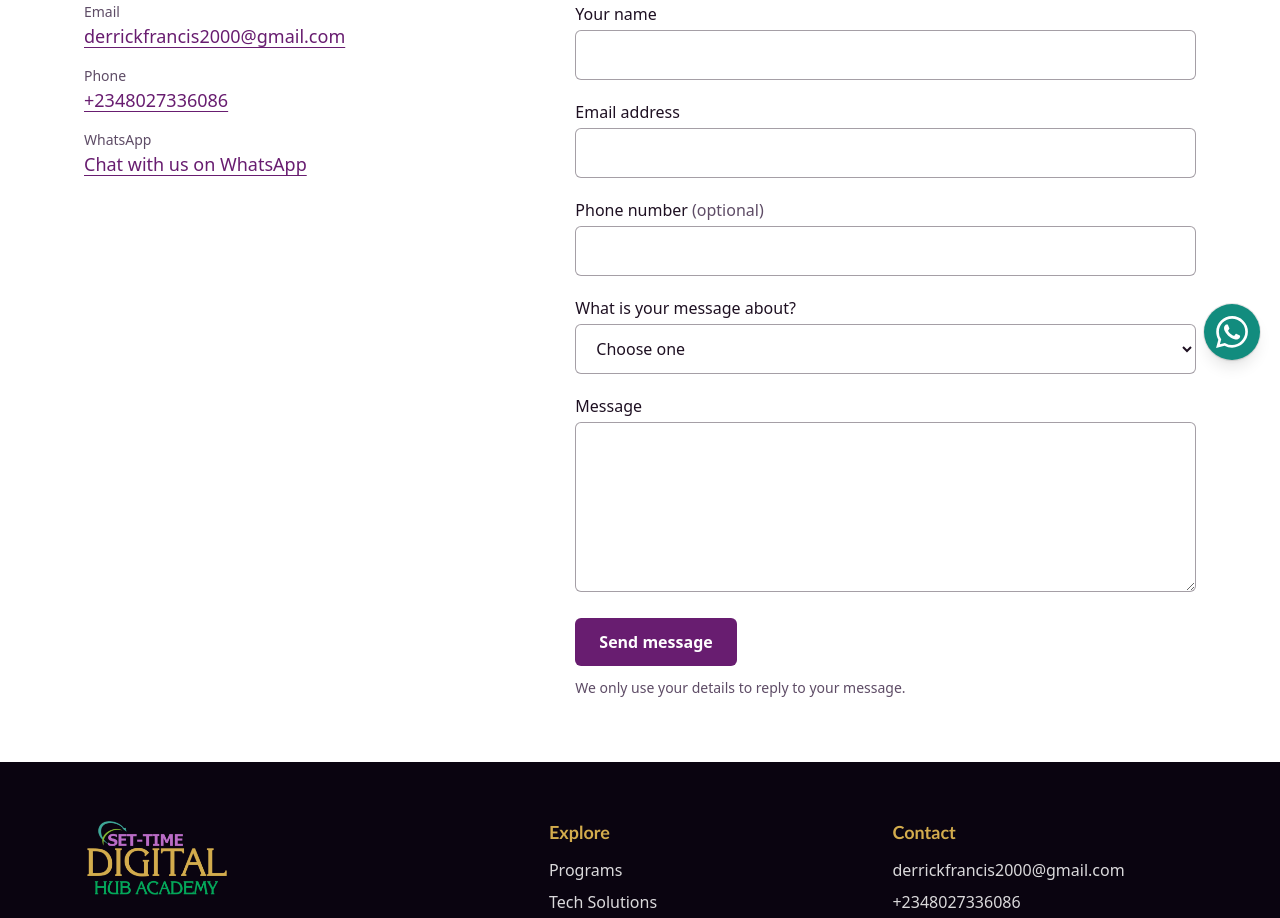
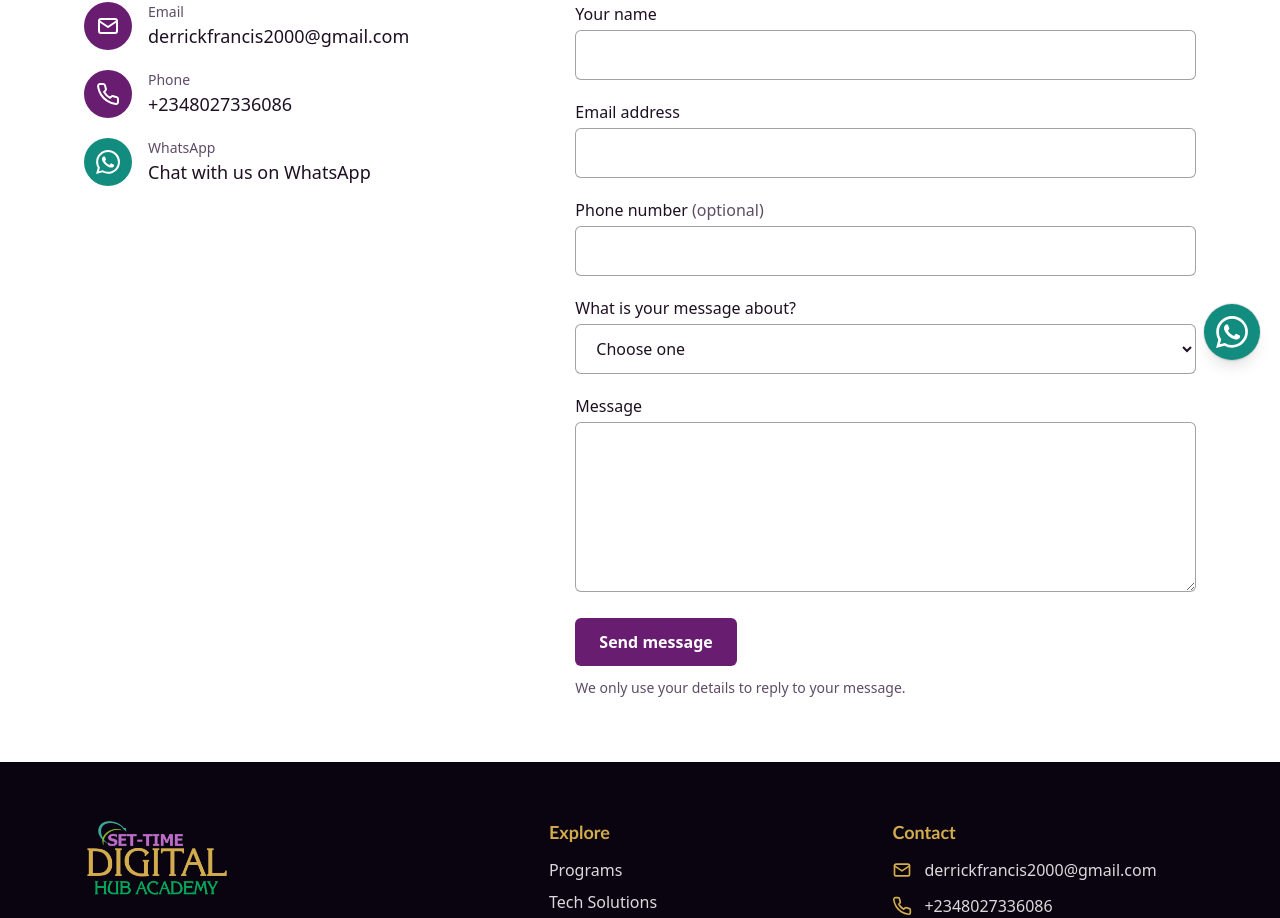
Before and after one commit to Derrickfrancis/Set-time-Digitals, a Next.js app: page /contact in a window 1280 px wide. Shown: the part 420-1338 px from the top of the page. Built offline with nearby package versions, Linux system fonts and the light colour scheme.

Commit message:
Add icons to contact details

```diff
--- a/app/contact/page.js
+++ b/app/contact/page.js
@@ -1,5 +1,6 @@
 import PageHeader from "@/components/ui/PageHeader";
 import ContactForm from "@/components/contact/ContactForm";
+import { MailIcon, PhoneIcon, WhatsAppIcon } from "@/components/ui/Icons";
 import { site } from "@/lib/site";
 
 export const metadata = {
@@ -8,9 +9,29 @@
     "Get in touch about our programs or request a quote for your business.",
 };
 
+// One clickable row: a round icon, a small label and the contact detail.
+function ContactRow({ href, icon, label, value, badge, external = false }) {
+  const extra = external
+    ? { target: "_blank", rel: "noopener noreferrer" }
+    : {};
+  return (
+    <a href={href} {...extra} className="group flex items-center gap-4">
+      <span
+        className={`flex h-12 w-12 shrink-0 items-center justify-center rounded-full text-white transition-transform motion-safe:group-hover:scale-105 ${badge}`}
+      >
+        {icon}
+      </span>
+      <span>
+        <span className="block text-sm text-muted">{label}</span>
+        <span className="text-lg font-medium text-fg underline-offset-4 group-hover:underline">
+          {value}
+        </span>
+      </span>
+    </a>
+  );
+}
+
 export default function ContactPage() {
-  const link = "text-primary underline underline-offset-4 hover:no-underline";
-
   return (
     <>
       <PageHeader title="Contact us">
@@ -20,29 +41,34 @@
       <section className="mx-auto grid max-w-6xl gap-12 px-5 py-12 md:grid-cols-[1fr_1.4fr] md:py-16">
         <div>
           <h2 className="font-display text-2xl font-bold">Reach us directly</h2>
-          <ul className="mt-6 space-y-4 text-lg">
+          <ul className="mt-6 space-y-5">
             <li>
-              <span className="block text-sm text-muted">Email</span>
-              <a href={`mailto:${site.email}`} className={link}>
-                {site.email}
-              </a>
+              <ContactRow
+                href={`mailto:${site.email}`}
+                icon={<MailIcon className="h-6 w-6" />}
+                label="Email"
+                value={site.email}
+                badge="bg-brand-purple"
+              />
             </li>
             <li>
-              <span className="block text-sm text-muted">Phone</span>
-              <a href={`tel:${site.phone.replace(/\s/g, "")}`} className={link}>
-                {site.phone}
-              </a>
+              <ContactRow
+                href={`tel:${site.phone.replace(/[^\d+]/g, "")}`}
+                icon={<PhoneIcon className="h-6 w-6" />}
+                label="Phone"
+                value={site.phone}
+                badge="bg-brand-purple"
+              />
             </li>
             <li>
-              <span className="block text-sm text-muted">WhatsApp</span>
-              <a
+              <ContactRow
                 href={`${site.whatsapp}?text=${encodeURIComponent(site.whatsappMessage)}`}
-                target="_blank"
-                rel="noopener noreferrer"
-                className={link}
-              >
-                Chat with us on WhatsApp
-              </a>
+                icon={<WhatsAppIcon className="h-6 w-6" />}
+                label="WhatsApp"
+                value="Chat with us on WhatsApp"
+                badge="bg-[#128C7E]"
+                external
+              />
             </li>
           </ul>
         </div>
--- a/app/globals.css
+++ b/app/globals.css
@@ -226,3 +226,16 @@
     transform: none;
   }
 }
+/* Logo: show the light logo in light mode and the dark logo in dark mode. */
+.logo-light {
+  display: block !important;
+}
+.logo-dark {
+  display: none !important;
+}
+[data-theme="dark"] .logo-light {
+  display: none !important;
+}
+[data-theme="dark"] .logo-dark {
+  display: block !important;
+}
--- a/components/layout/Footer.js
+++ b/components/layout/Footer.js
@@ -1,5 +1,6 @@
 import Link from "next/link";
 import Logo from "./Logo";
+import { MailIcon, PhoneIcon, WhatsAppIcon } from "@/components/ui/Icons";
 import { site } from "@/lib/site";
 
 // The footer is dark in both light and dark mode, so it uses fixed colours.
@@ -33,14 +34,22 @@
           <h2 className="font-display text-lg font-bold text-brand-gold">
             Contact
           </h2>
-          <ul className="mt-3 space-y-2">
+          <ul className="mt-3 space-y-3">
             <li>
-              <a href={`mailto:${site.email}`} className={link}>
+              <a
+                href={`mailto:${site.email}`}
+                className={`${link} flex items-center gap-3`}
+              >
+                <MailIcon className="h-5 w-5 shrink-0 text-brand-gold" />
                 {site.email}
               </a>
             </li>
             <li>
-              <a href={`tel:${site.phone.replace(/\s/g, "")}`} className={link}>
+              <a
+                href={`tel:${site.phone.replace(/[^\d+]/g, "")}`}
+                className={`${link} flex items-center gap-3`}
+              >
+                <PhoneIcon className="h-5 w-5 shrink-0 text-brand-gold" />
                 {site.phone}
               </a>
             </li>
@@ -48,8 +57,9 @@
               <a
                 href={site.whatsapp}
                 rel="noopener noreferrer"
-                className={link}
+                className={`${link} flex items-center gap-3`}
               >
+                <WhatsAppIcon className="h-5 w-5 shrink-0 text-brand-gold" />
                 Chat on WhatsApp
               </a>
             </li>
--- a/components/layout/Logo.js
+++ b/components/layout/Logo.js
@@ -1,6 +1,9 @@
 import Image from "next/image";
 import { site } from "@/lib/site";
 
+// Shows the light logo in light mode and the dark logo in dark mode.
+// The switching is done by the .logo-light and .logo-dark rules in globals.css.
+// Pass onDark to always show the dark-mode logo (for dark backgrounds such as the footer).
 export default function Logo({ className = "h-14 w-auto", onDark = false }) {
   if (onDark) {
     return (
@@ -22,7 +25,7 @@
         width={1136}
         height={621}
         priority
-        className={`${className} block dark:mkdir -p app/programs app/tech-solutions app/about app/blog app/contacthidden`}
+        className={`${className} logo-light`}
       />
       <Image
         src="/logo-dark.png"
@@ -31,7 +34,7 @@
         width={1136}
         height={621}
         priority
-        className={`${className} hidden dark:block`}
+        className={`${className} logo-dark`}
       />
     </>
   );
--- /dev/null
+++ b/components/ui/Icons.js
@@ -0,0 +1,45 @@
+// Simple icons drawn as SVG, so no icon library is needed.
+// They are decorative: the text next to them says what they mean.
+
+export function MailIcon({ className = "h-5 w-5" }) {
+  return (
+    <svg
+      viewBox="0 0 24 24"
+      aria-hidden="true"
+      className={`${className} fill-none stroke-current`}
+      strokeWidth="2"
+      strokeLinecap="round"
+      strokeLinejoin="round"
+    >
+      <rect x="3" y="5" width="18" height="14" rx="2" />
+      <path d="M3 7l9 6 9-6" />
+    </svg>
+  );
+}
+
+export function PhoneIcon({ className = "h-5 w-5" }) {
+  return (
+    <svg
+      viewBox="0 0 24 24"
+      aria-hidden="true"
+      className={`${className} fill-none stroke-current`}
+      strokeWidth="2"
+      strokeLinecap="round"
+      strokeLinejoin="round"
+    >
+      <path d="M22 16.92v3a2 2 0 0 1-2.18 2 19.79 19.79 0 0 1-8.63-3.07 19.5 19.5 0 0 1-6-6 19.79 19.79 0 0 1-3.07-8.67A2 2 0 0 1 4.11 2h3a2 2 0 0 1 2 1.72 12.84 12.84 0 0 0 .7 2.81 2 2 0 0 1-.45 2.11L8.09 9.91a16 16 0 0 0 6 6l1.27-1.27a2 2 0 0 1 2.11-.45 12.84 12.84 0 0 0 2.81.7A2 2 0 0 1 22 16.92z" />
+    </svg>
+  );
+}
+
+export function WhatsAppIcon({ className = "h-5 w-5" }) {
+  return (
+    <svg
+      viewBox="0 0 24 24"
+      aria-hidden="true"
+      className={`${className} fill-current`}
+    >
+      <path d="M17.472 14.382c-.297-.149-1.758-.867-2.03-.967-.273-.099-.471-.148-.67.15-.197.297-.767.966-.94 1.164-.173.199-.347.223-.644.075-.297-.15-1.255-.463-2.39-1.475-.883-.788-1.48-1.761-1.653-2.059-.173-.297-.018-.458.13-.606.134-.133.298-.347.446-.52.149-.174.198-.298.298-.497.099-.198.05-.371-.025-.52-.075-.149-.669-1.612-.916-2.207-.242-.579-.487-.5-.669-.51-.173-.008-.371-.01-.57-.01-.198 0-.52.074-.792.372-.272.297-1.04 1.016-1.04 2.479 0 1.462 1.065 2.875 1.213 3.074.149.198 2.096 3.2 5.077 4.487.709.306 1.262.489 1.694.625.712.227 1.36.195 1.871.118.571-.085 1.758-.719 2.006-1.413.248-.694.248-1.289.173-1.413-.074-.124-.272-.198-.57-.347m-5.421 7.403h-.004a9.87 9.87 0 01-5.031-1.378l-.361-.214-3.741.982.998-3.648-.235-.374a9.86 9.86 0 01-1.51-5.26c.001-5.45 4.436-9.884 9.888-9.884 2.64 0 5.122 1.03 6.988 2.898a9.825 9.825 0 012.893 6.994c-.003 5.45-4.437 9.884-9.885 9.884m8.413-18.297A11.815 11.815 0 0012.05 0C5.495 0 .16 5.335.157 11.892c0 2.096.547 4.142 1.588 5.945L.057 24l6.305-1.654a11.882 11.882 0 005.683 1.448h.005c6.554 0 11.89-5.335 11.893-11.893a11.821 11.821 0 00-3.48-8.413Z" />
+    </svg>
+  );
+}
```
